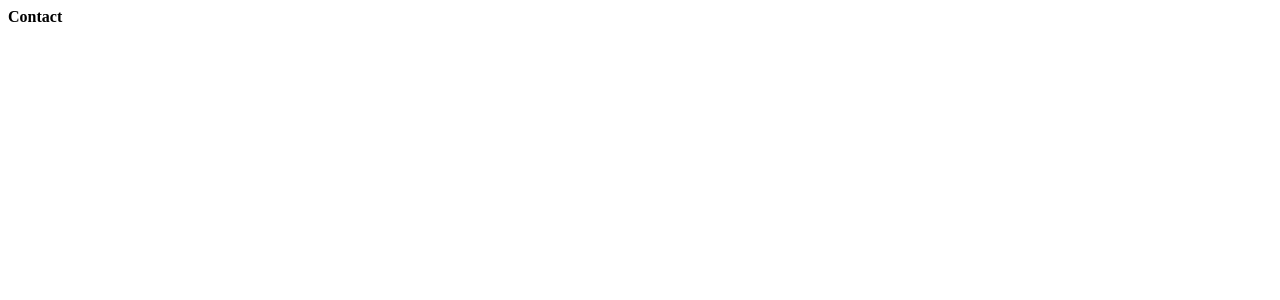
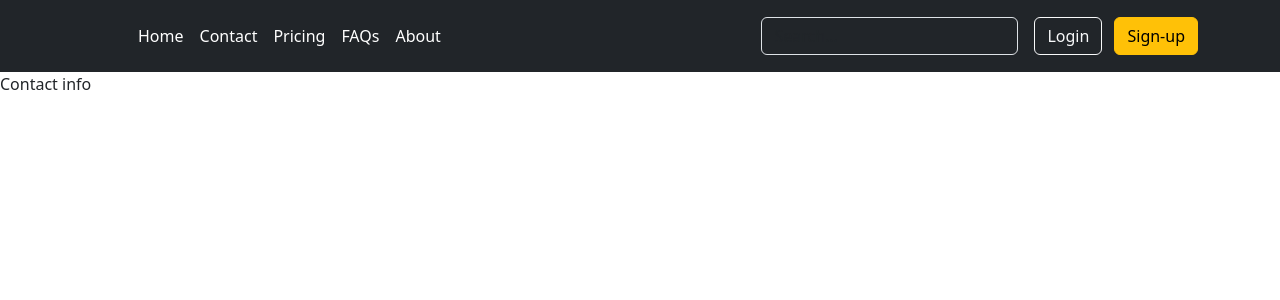
Before and after one commit to Dixonx/firstproject, a Django app: page /contact in a window 1280 px wide. Before the commit the part shown is almost empty. Shown: the top 300 px of the page. Run offline with Django 4.2, Linux system fonts and the light colour scheme.

Commit message:
Add folder 'Contact', edit base.html, edit views.py

```diff
--- /dev/null
+++ b/taskmaster/home/templates/Contact/index.html
@@ -0,0 +1,9 @@
+{% extends "home/base.html" %}
+
+{% block title %}
+Contact
+{% endblock %}
+
+{% block body %}
+Contact info
+{% endblock %}
--- a/taskmaster/home/templates/home/base.html
+++ b/taskmaster/home/templates/home/base.html
@@ -17,8 +17,8 @@
         </a>
 
         <ul class="nav col-12 col-lg-auto me-lg-auto mb-2 justify-content-center mb-md-0">
-          <li><a href="" class="nav-link px-2 text-secondary">Home</a></li>
-          <li><a href="/contact" class="nav-link px-2 text-white">contact</a></li>
+          <li><a href="/" class="nav-link px-2 text-white">Home</a></li>
+          <li><a href="/contact" class="nav-link px-2 text-white">Contact</a></li>
           <li><a href="#" class="nav-link px-2 text-white">Pricing</a></li>
           <li><a href="#" class="nav-link px-2 text-white">FAQs</a></li>
           <li><a href="#" class="nav-link px-2 text-white">About</a></li>
--- a/taskmaster/home/views.py
+++ b/taskmaster/home/views.py
@@ -8,4 +8,4 @@ def index(request):
     return render(request, 'home/index.html')
 
 def contact(request):
-    return HttpResponse("<h4>Contact</h4>")
+    return render(request, 'Contact/index.html')
```
Also changed, not shown: taskmaster/home/templates/Contact/__init__.py (added).
